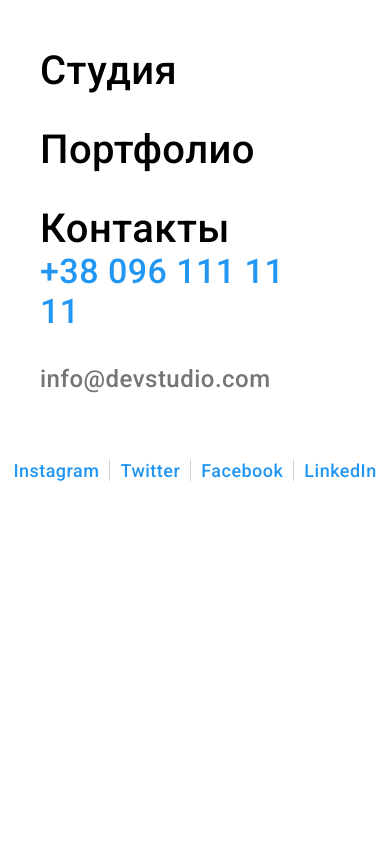
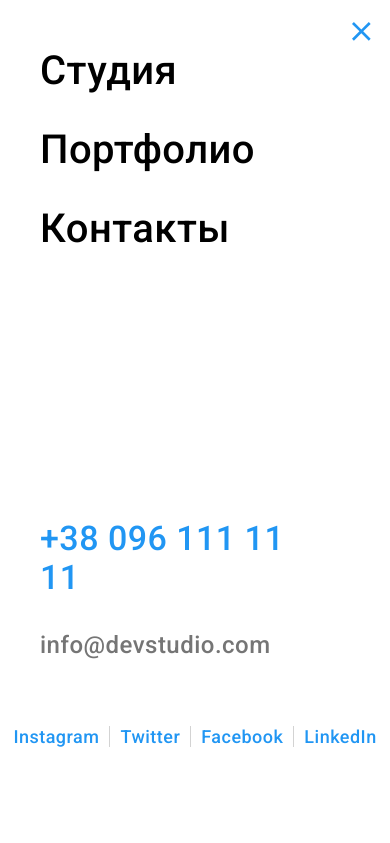
Before and after one commit to Vidiborets/goit-markup-hw-08, a plain HTML site: page portfolio.html in a window 390 px wide. Both pictures are taken after a click on the button 355 px from the left and 35 px from the top of the page. Shown: the top 843 px of the page. Drawn offline with nearby package versions, Linux system fonts and the light colour scheme; files that its build step writes are made by us from their sources.

Commit message:
Update portfolio.html

```diff
--- a/portfolio.html
+++ b/portfolio.html
@@ -17,8 +17,10 @@
             <div class="header__mobile">
                 <a class="icon" href="./index.html"><span class="icon__text">Web</span>Studio</a>
                 <button type="button" class="mobile__button is-open" data-menu-button aria-expanded="false">
-                        <svg width="40" height="40" aria-label="Переключатель мобильного меню">
+                    <svg class="button__mobile--svg" width="40" height="40" aria-label="Переключатель мобильного меню">
                         <use class="header__svg is-open" href="./images/icons.svg#icon-burger"></use>
+                    </svg>
+                    <svg class="button__mobile--close" width="40" height="40" aria-label="Переключатель мобильного меню">
                         <use class="mobile__svg is-open" href="./images/icons.svg#icon-burger-close"></use>
                     </svg>
                 </button>
@@ -323,11 +325,9 @@
         </div>
     </footer>
     <div class="mobile__block is-open" data-menu>
-        <div class="moblie-content">
-            <nav class="nav">
         <ul class="site-nav site-nav__mobile list">
             <li class="site-nav__item site-nav__mobile-item">
-                        <a class="site-nav__link site-nav__mobile-link" href="./index.html">Студия</a>
+                <a class="site-nav__link site-nav__mobile-link" href="">Студия</a>
             </li>
             <li class="site-nav__item site-nav__mobile-item">
                 <a class="site-nav__link site-nav__mobile-link" href="./portfolio.html" target="_self" rel="noopener noreferrer nofollow">Портфолио</a>
@@ -336,8 +336,7 @@
                 <a class="site-nav__link site-nav__mobile-link" href="">Контакты</a>
             </li>
         </ul>
-            </nav>
-                <ul class="site-nav site-nav__mobile list">
+        <ul class="site-nav site-nav__contact list">
             <li class="site-nav__item site-nav__mobile-item">
                 <a class="site-nav__link site-nav__link--color site-nav__mobile--tel" href="tel:+380961111111">
                             +38 096 111 11 11
@@ -349,8 +348,7 @@
                 </a>
             </li>
         </ul>
-                <div class="mobile__social">
-                    <ul class="mobile__list list">
+        <ul class="mobile__social mobile__list list">
             <li class="mobile__item">
                 <a class="mobile__link" href="">Instagram</a>
             </li>
@@ -365,8 +363,6 @@
             </li>
         </ul>
     </div>
-            </div>
-    </div>
     <script src="./js/mobile-menu.js"></script>
 </body>
 </html>
```
Lines whose indentation alone changed are shown as unchanged.
